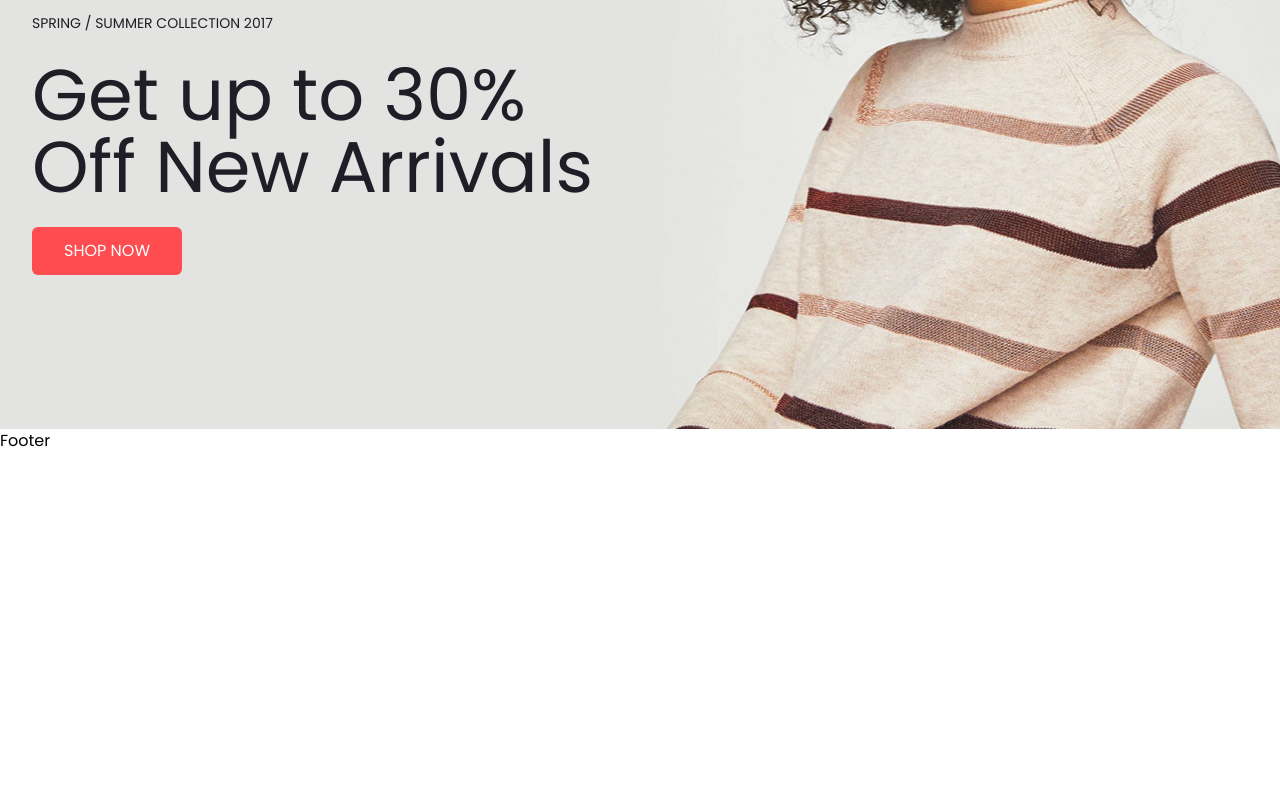
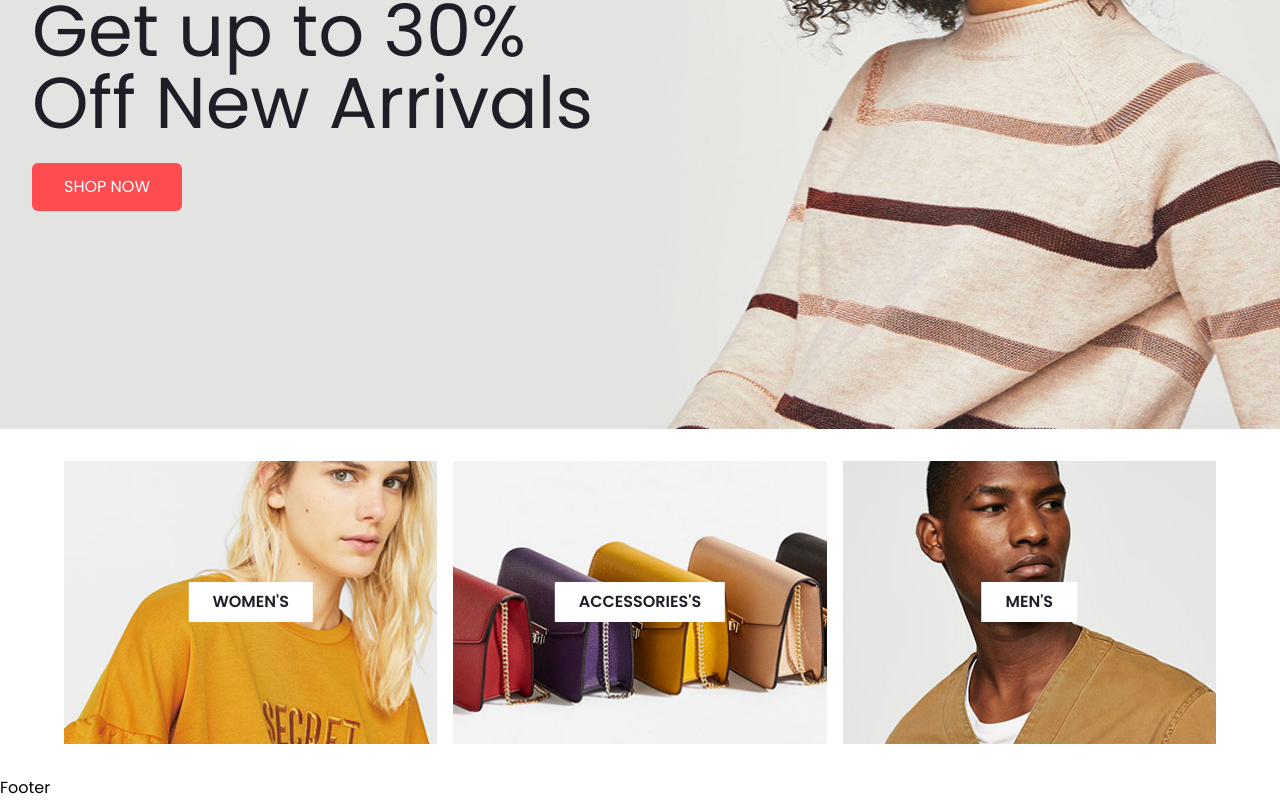
Before and after one commit to TamerlanK/rfe204-coloship, a React (Vite) app: page / in a window 1280 px wide. Shown: the part 415-1215 px from the top of the page. Before the commit the page ends 894 px from the top, so only its background shows below. Built offline with nearby package versions, Linux system fonts and the light colour scheme.

Commit message:
add banner

```diff
--- a/src/components/Header/HeaderTop/index.tsx
+++ b/src/components/Header/HeaderTop/index.tsx
@@ -41,7 +41,7 @@ const HeaderTop = () => {
   return (
     <div
       className={cn(
-        "bg-ntrl text-ntrl-clr400 transition-all",
+        "bg-ntrl text-ntrl-clr400 transition-all duration-200",
         isTop ? "hidden lg:block h-12" : "h-0 overflow-hidden"
       )}
     >
--- /dev/null
+++ b/src/pages/Home/Banner/index.tsx
@@ -0,0 +1,50 @@
+import Container from "../../../components/Container"
+import bannerImg1 from "../../../assets/images/banner_1.jpg"
+import bannerImg2 from "../../../assets/images/banner_2.jpg"
+import bannerImg3 from "../../../assets/images/banner_3.jpg"
+
+const banners = [
+  {
+    src: bannerImg1,
+    alt: "Women's Banner",
+    text: "WOMEN'S",
+    link: "#",
+  },
+  {
+    src: bannerImg2,
+    alt: "Accessories's Banner",
+    text: "ACCESSORIES'S",
+    link: "#",
+  },
+  {
+    src: bannerImg3,
+    alt: "Men's Banner",
+    text: "MEN'S",
+    link: "#",
+  },
+]
+
+const Banner = () => {
+  return (
+    <Container>
+      <section className="w-full flex flex-wrap gap-4 py-12 md:p-8">
+        {banners.map((banner, index) => (
+          <article key={index} className="relative flex-1 min-w-[250px]">
+            <figure>
+              <img
+                src={banner.src}
+                alt={banner.alt}
+                className="w-full h-[250px] md:h-auto object-cover"
+              />
+              <figcaption className="absolute left-1/2 top-1/2 -translate-x-1/2 -translate-y-1/2 px-6 bg-white text-center py-2 font-semibold text-ntrl hover:text-primary transition-colors duration-300">
+                <a href={banner.link}>{banner.text}</a>
+              </figcaption>
+            </figure>
+          </article>
+        ))}
+      </section>
+    </Container>
+  )
+}
+
+export default Banner
--- a/src/pages/Home/Hero/index.tsx
+++ b/src/pages/Home/Hero/index.tsx
@@ -6,15 +6,15 @@ const Hero = () => {
       className="relative h-[700px] mt-0 lg:mt-24 bg-cover bg-[60%] md:bg-center flex items-center bg-[#e3e3e3]"
       style={{ backgroundImage: "url(src/assets/images/slider_1.jpg)" }}
     >
-      <Container className="h-screen flex items-center pt-32">
+      <Container className="h-screen flex items-center pt-32 md:pt-0">
         <div className="space-y-4 md:space-y-6">
           <span className="text-ntrl text-sm uppercase">
             Spring / Summer Collection 2017
           </span>
-          <h1 className="text-ntrl text-5xl md:text-7xl max-w-xl">
+          <h1 className="text-ntrl text-5xl md:text-7xl max-w-xl text-balance">
             Get up to 30% Off New Arrivals
           </h1>
-          <button className="px-8 py-3 bg-primary text-white rounded-md">
+          <button className="px-8 py-3 bg-primary hover:bg-primary-dark active:scale-95 transition-all duration-300 text-white rounded-md">
             SHOP NOW
           </button>
         </div>
--- a/src/pages/Home/index.tsx
+++ b/src/pages/Home/index.tsx
@@ -1,9 +1,11 @@
+import Banner from "./Banner"
 import Hero from "./Hero"
 
 const HomePage = () => {
   return (
     <>
       <Hero />
+      <Banner />
     </>
   )
 }
--- a/tailwind.config.js
+++ b/tailwind.config.js
@@ -5,6 +5,7 @@ export default {
     extend: {
       colors: {
         primary: {
+          dark: "#ff2b2f",
           DEFAULT: "#fe4c50",
           light: "#fe7c7f",
         },
```
